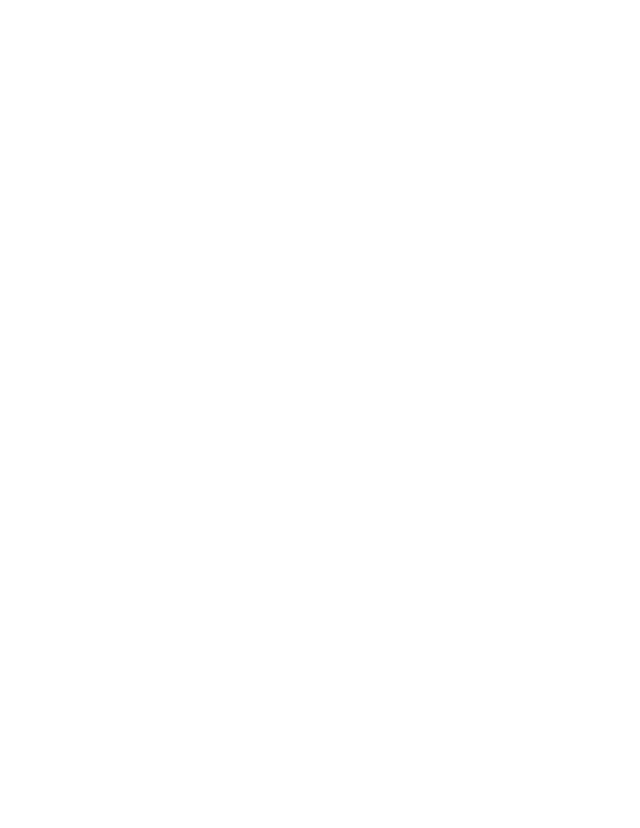
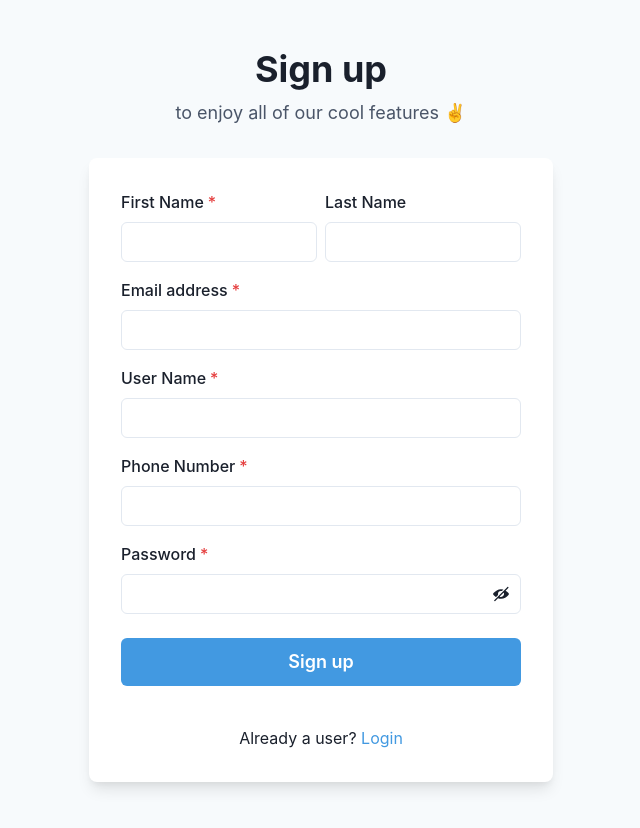
Before and after one commit to CosminVulpe/JDM-Legends-UI, a React (Create React App) app: page /register in a window 1280 px wide. Before the commit this address had no page. Shown: the whole page, without its empty margins (319-959 px from the left). Before the commit the page ends 800 px from the top, so only its background shows below. Built offline with nearby package versions, Linux system fonts and the light colour scheme.

Commit message:
Add Registration page

```diff
--- /dev/null
+++ b/src/flow/DealershipCars/components/AuthenticationPage/Authentication.tsx
@@ -0,0 +1,112 @@
+import {
+    Flex,
+    Box,
+    FormControl,
+    FormLabel,
+    Input,
+    InputGroup,
+    HStack,
+    InputRightElement,
+    Stack,
+    Button,
+    Heading,
+    Text,
+    useColorModeValue,
+    Link,
+} from '@chakra-ui/react'
+import { useState } from 'react'
+import { ViewIcon, ViewOffIcon } from '@chakra-ui/icons';
+
+const Authentication: React.FC = () => {
+    const [showPassword, setShowPassword] = useState(false);
+
+    return (
+        <Flex
+            minH={'100vh'}
+            align={'center'}
+            justify={'center'}
+            bg={useColorModeValue('gray.50', 'gray.800')}>
+            <Stack spacing={8} mx={'auto'} maxW={'lg'} py={12} px={6}>
+                <Stack align={'center'}>
+                    <Heading fontSize={'4xl'} textAlign={'center'}>
+                        Sign up
+                    </Heading>
+                    <Text fontSize={'lg'} color={'gray.600'}>
+                        to enjoy all of our cool features ✌️
+                    </Text>
+                </Stack>
+                <Box
+                    rounded={'lg'}
+                    bg={useColorModeValue('white', 'gray.700')}
+                    boxShadow={'lg'}
+                    p={8}>
+                    <Stack spacing={4}>
+                        <HStack>
+                            <Box>
+                                <FormControl id="firstName" isRequired>
+                                    <FormLabel>First Name</FormLabel>
+                                    <Input type="text" />
+                                </FormControl>
+                            </Box>
+                            <Box>
+                                <FormControl id="lastName">
+                                    <FormLabel>Last Name</FormLabel>
+                                    <Input type="text" />
+                                </FormControl>
+                            </Box>
+                        </HStack>
+
+                        <FormControl id="email" isRequired>
+                            <FormLabel>Email address</FormLabel>
+                            <Input type="email" />
+                        </FormControl>
+
+                        <FormControl id="userName" isRequired>
+                            <FormLabel>User Name</FormLabel>
+                            <Input type="text" />
+                        </FormControl>
+
+                        <FormControl id="phoneNumber" isRequired>
+                            <FormLabel>Phone Number</FormLabel>
+                            <Input type="number" />
+                        </FormControl>
+
+
+                        <FormControl id="password" isRequired>
+                            <FormLabel>Password</FormLabel>
+                            <InputGroup>
+                                <Input type={showPassword ? 'text' : 'password'} />
+                                <InputRightElement h={'full'}>
+                                    <Button
+                                        variant={'ghost'}
+                                        onClick={() => setShowPassword((showPassword) => !showPassword)}>
+                                        {showPassword ? <ViewIcon /> : <ViewOffIcon />}
+                                    </Button>
+                                </InputRightElement>
+                            </InputGroup>
+                        </FormControl>
+                        <Stack spacing={10} pt={2}>
+                            <Button
+                                loadingText="Submitting"
+                                size="lg"
+                                bg={'blue.400'}
+                                color={'white'}
+                                _hover={{
+                                    bg: 'blue.500',
+                                }}>
+                                Sign up
+                            </Button>
+                        </Stack>
+                        <Stack pt={6}>
+                            <Text align={'center'}>
+                                Already a user? <Link color={'blue.400'}>Login</Link>
+                            </Text>
+                        </Stack>
+                    </Stack>
+                </Box>
+            </Stack>
+        </Flex>
+    )
+}
+
+export default Authentication;
--- a/src/flow/DealershipCars/components/NavBar/NavBar.tsx
+++ b/src/flow/DealershipCars/components/NavBar/NavBar.tsx
@@ -140,7 +140,7 @@
                 <NavMenuLinks to="/review" primary={false}>Review</NavMenuLinks>
             </NavMenu>
             <NavBtn>
-                <ButtonNavBar to="/login" primary={true}>Login</ButtonNavBar>
+                <ButtonNavBar to="/register" primary={true}>Register</ButtonNavBar>
                 <ButtonNavBar to="/contact-us" primary={true}>Contact Us</ButtonNavBar>
             </NavBtn>
         </Nav>
--- a/src/index.tsx
+++ b/src/index.tsx
@@ -8,6 +8,7 @@
 import AllCars from "./flow/DealershipCars/components/pages/all-cars-page/AllCars";
 import OneCar from "./flow/DealershipCars/components/pages/one-car-page/OneCar";
 import Review from "./flow/DealershipCars/components/pages/review-page/Review";
+import Authentication from "./flow/DealershipCars/components/AuthenticationPage/Authentication";
 
 const root = ReactDOM.createRoot(
     document.getElementById('root') as HTMLElement
@@ -21,6 +22,7 @@
                     <Route path="/all-cars" element={<AllCars/>}/>
                     <Route path="/review" element={<Review/>}/>
                     <Route path="/car/:id" element={<OneCar/>}/>
+                    <Route path="/register" element={<Authentication/>}/>
                 </Routes>
             </ChakraProvider>
         </Router>
```
Also changed, not shown: package.json (+5 -4 lines).
